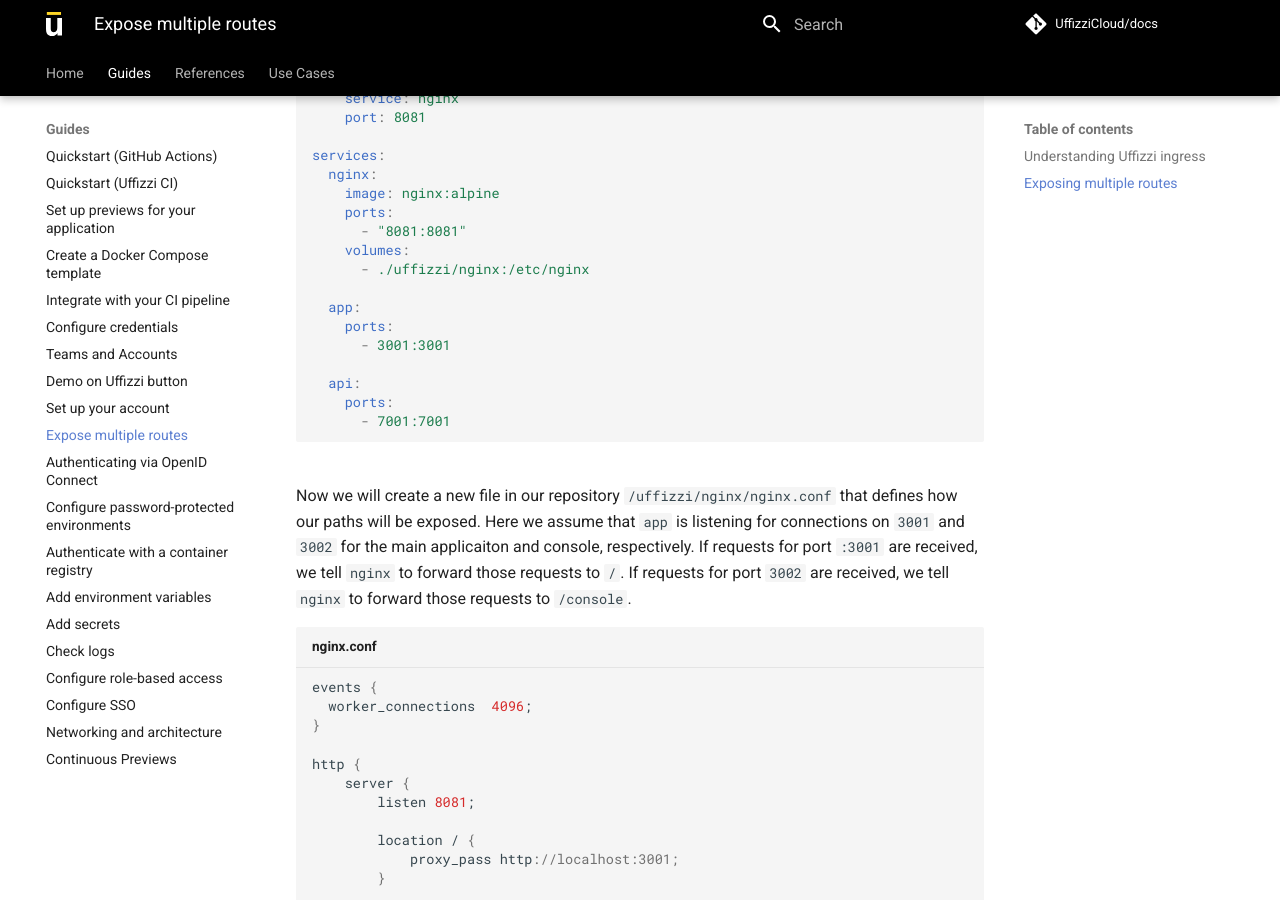
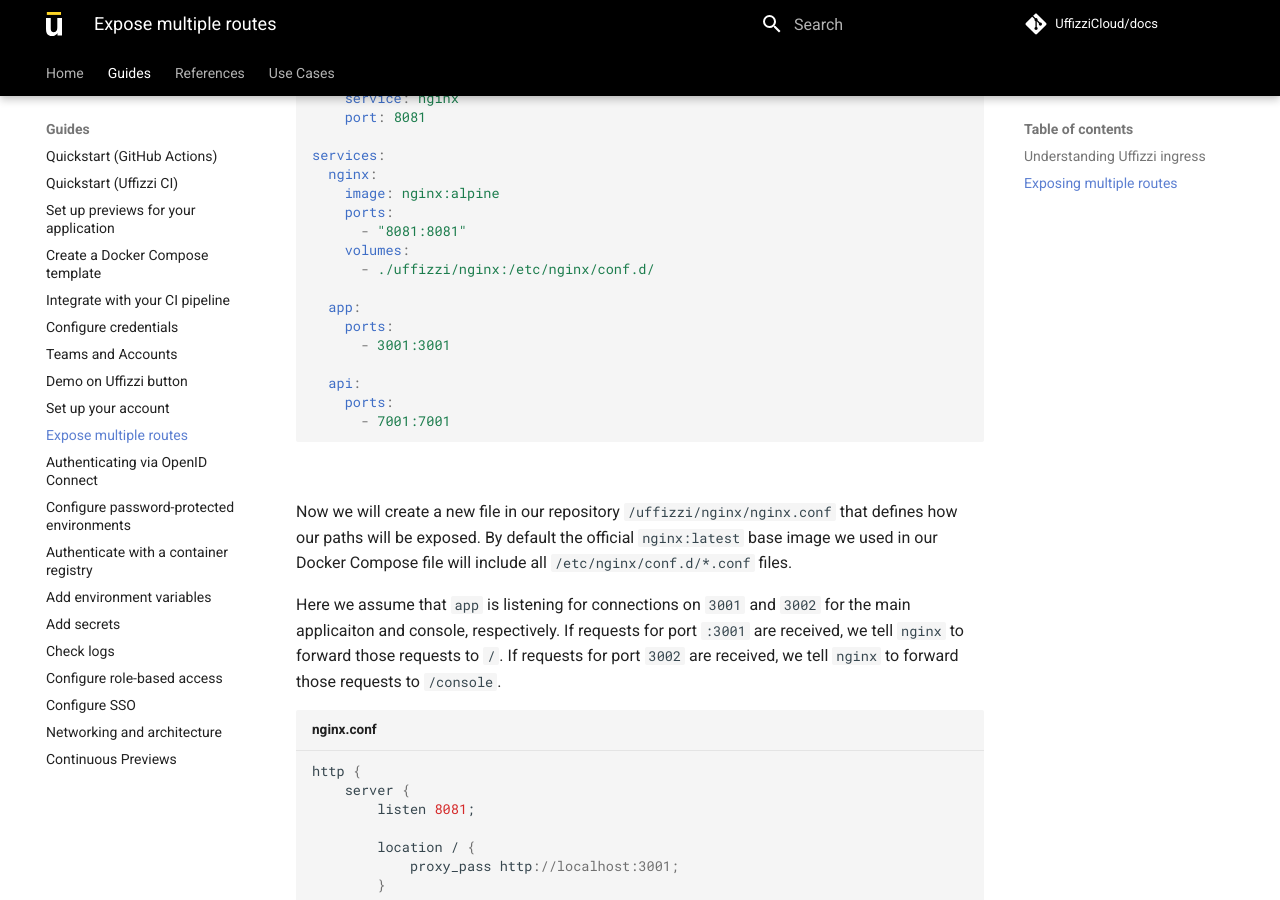
Before and after one commit to UffizziCloud/docs, an MkDocs documentation site: the page built from docs/guides/expose-multiple-routes.md, in a window 1280 px wide and 900 px high, scrolled down 806 px. Built offline with MkDocs 1.6.1 and Material for MkDocs 9.7.7, drawn with Linux system fonts in a browser that asks for light colours; comment, search, counter and statistics services are not loaded.

Commit message:
Update expose-multiple-routes.md

````diff
--- a/docs/guides/expose-multiple-routes.md
+++ b/docs/guides/expose-multiple-routes.md
@@ -30,7 +30,7 @@
     ports:
       - "8081:8081"
     volumes:
-      - ./uffizzi/nginx:/etc/nginx
+      - ./uffizzi/nginx:/etc/nginx/conf.d/
 
   app:
     ports:
@@ -42,13 +42,12 @@
 ```
 
 &nbsp;
-Now we will create a new file in our repository `/uffizzi/nginx/nginx.conf` that defines how our paths will be exposed. Here we assume that `app` is listening for connections on `3001` and `3002` for the main applicaiton and console, respectively. If requests for port `:3001` are received, we tell `nginx` to forward those requests to `/`. If requests for port `3002` are received, we tell `nginx` to forward those requests to `/console`.
+
+Now we will create a new file in our repository `/uffizzi/nginx/nginx.conf` that defines how our paths will be exposed. By default the official `nginx:latest` base image we used in our Docker Compose file will include all `/etc/nginx/conf.d/*.conf` files.
+
+Here we assume that `app` is listening for connections on `3001` and `3002` for the main applicaiton and console, respectively. If requests for port `:3001` are received, we tell `nginx` to forward those requests to `/`. If requests for port `3002` are received, we tell `nginx` to forward those requests to `/console`.
 
 ```json title="nginx.conf"
-
-events {
-  worker_connections  4096;
-}
 
 http {
     server {
````
